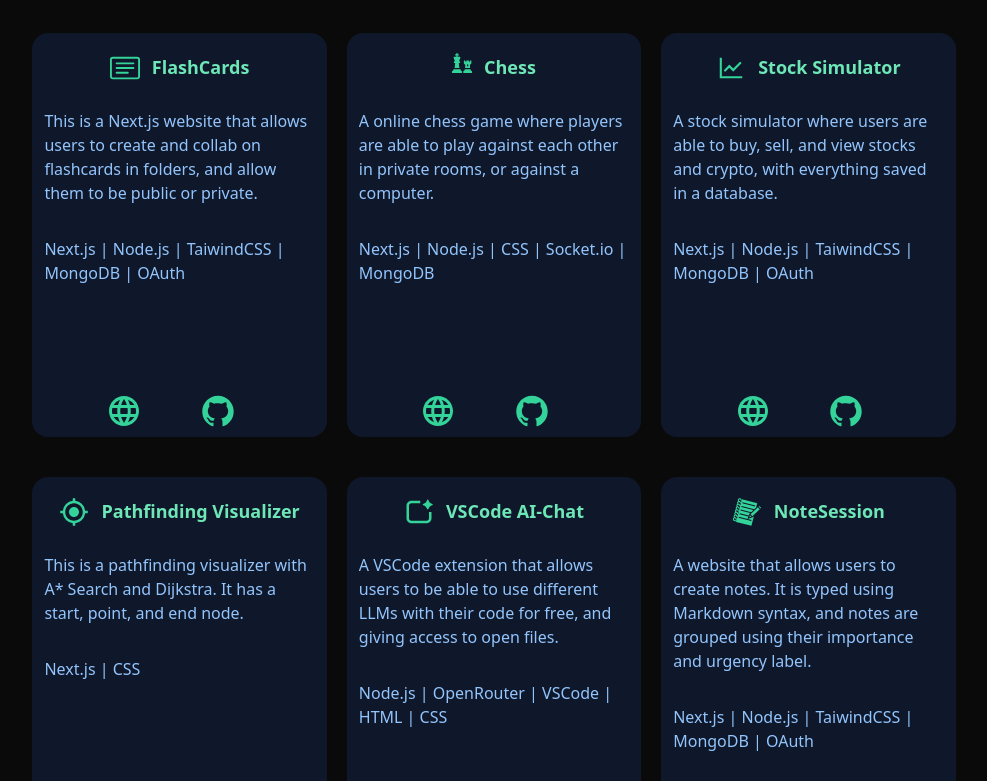
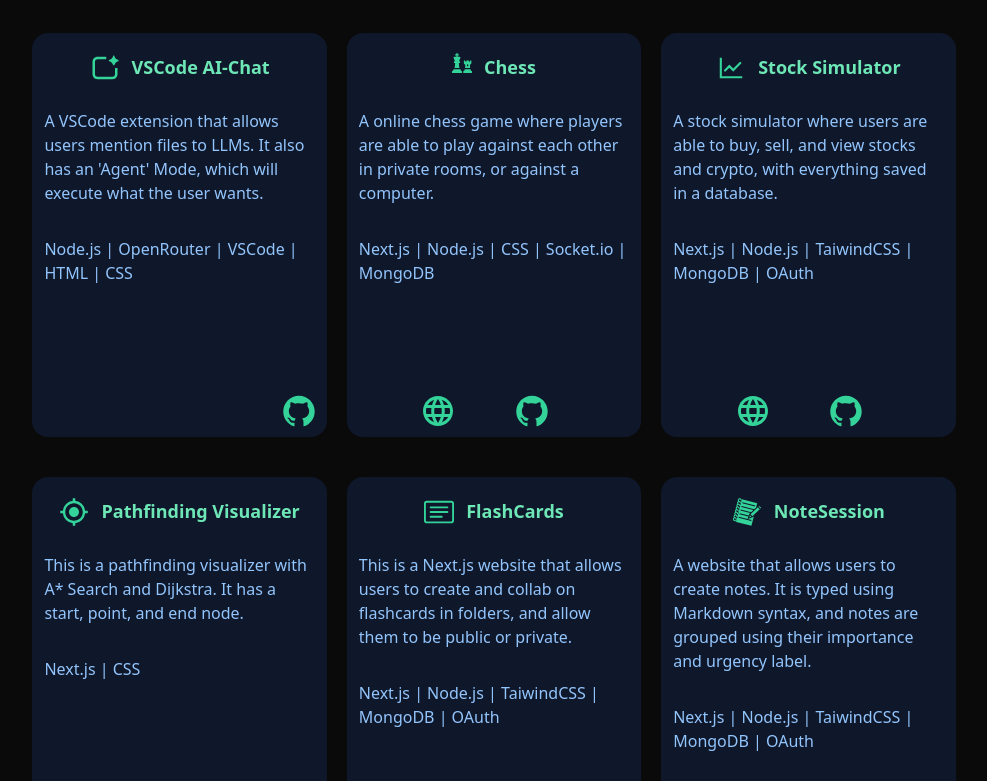
Before and after one commit to omarabdiwali/next-portfolio, a Next.js app: page / in a window 1280 px wide. Shown: the part 939-1720 px from the top of the page, without its empty margins (146-1133 px from the left). Built offline with nearby package versions, Linux system fonts and the light colour scheme.

Commit message:
updated projects data and positioning

```diff
--- a/components/projects.js
+++ b/components/projects.js
@@ -8,9 +8,9 @@
 
 export const projects = [
   {
-    title: [ "FlashCards", <BsCardText className="text-emerald-400 text-3xl " key={0}  /> ],
-    body: ["This is a Next.js website that allows users to create and collab on flashcards in folders, and allow them to be public or private.", "Next.js | Node.js | TaiwindCSS | MongoDB | OAuth"],
-    footer: [ "https://github.com/omarabdiwali/flashcards", "https://omar-flashcards.vercel.app" ]
+    title: ["VSCode AI-Chat", <RiAiGenerate className="text-emerald-400 text-3xl" key={0} /> ],
+    body: ["A VSCode extension that allows users mention files to LLMs. It also has an 'Agent' Mode, which will execute what the user wants.", "Node.js | OpenRouter | VSCode | HTML | CSS"],
+    footer: [ "https://github.com/omarabdiwali/vscode-ai-chat" ]
   },
 
   {
@@ -32,9 +32,9 @@
   },
 
   {
-    title: ["VSCode AI-Chat", <RiAiGenerate className="text-emerald-400 text-3xl" key={4} /> ],
-    body: ["A VSCode extension that allows users to be able to use different LLMs with their code for free, and giving access to open files.", "Node.js | OpenRouter | VSCode | HTML | CSS"],
-    footer: [ "https://github.com/omarabdiwali/vscode-ai-chat" ]
+    title: [ "FlashCards", <BsCardText className="text-emerald-400 text-3xl " key={4}  /> ],
+    body: ["This is a Next.js website that allows users to create and collab on flashcards in folders, and allow them to be public or private.", "Next.js | Node.js | TaiwindCSS | MongoDB | OAuth"],
+    footer: [ "https://github.com/omarabdiwali/flashcards", "https://omar-flashcards.vercel.app" ]
   },
 
   {
--- a/components/projectsSec.js
+++ b/components/projectsSec.js
@@ -7,13 +7,13 @@
       {size == 3 ? (
         <>
           <div className="justify-center flex flex-row space-x-5">
-          <CardProjects project={projects[0]} />
+          <CardProjects project={projects[0]} website={false} />
           <CardProjects project={projects[1]} />
           <CardProjects project={projects[2]} />
         </div>
         <div className="justify-center flex flex-row space-x-5">
           <CardProjects project={projects[3]} />
-          <CardProjects project={projects[4]} website={false} />
+          <CardProjects project={projects[4]} />
           <CardProjects project={projects[5]} />
         </div>
         <div className="justify-center flex flex-row space-x-5">
@@ -25,7 +25,7 @@
       ) : size == 2 ? (
           <>
             <div className="justify-center flex flex-row space-x-5">
-              <CardProjects project={projects[0]} />
+              <CardProjects project={projects[0]} website={false} />
               <CardProjects project={projects[1]} />
             </div>
             <div className="justify-center flex flex-row space-x-5">
@@ -33,14 +33,14 @@
               <CardProjects project={projects[3]} />
             </div>
             <div className="justify-center flex flex-row space-x-5">
-              <CardProjects project={projects[4]} website={false} />
+              <CardProjects project={projects[4]} />
               <CardProjects project={projects[5]} />
             </div>
           </>
         ) : (
             <>
               <div className="justify-center flex flex-row space-x-5">
-                <CardProjects project={projects[0]} />
+                <CardProjects project={projects[0]} website={false} />
               </div>
               <div className="justify-center flex flex-row space-x-5">
                 <CardProjects project={projects[1]} />
```
